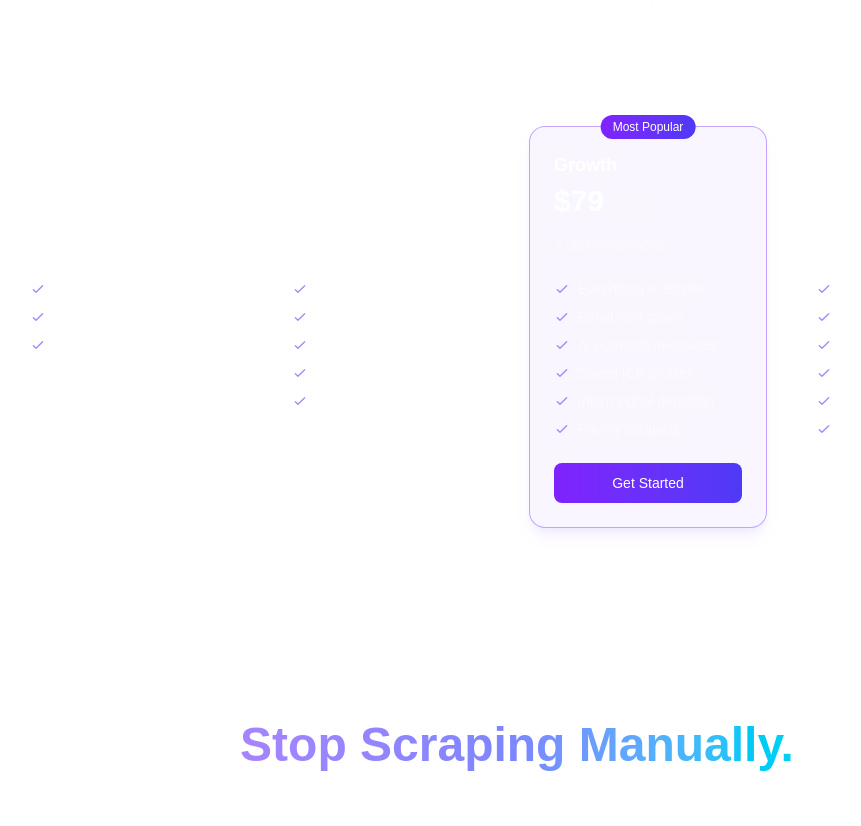
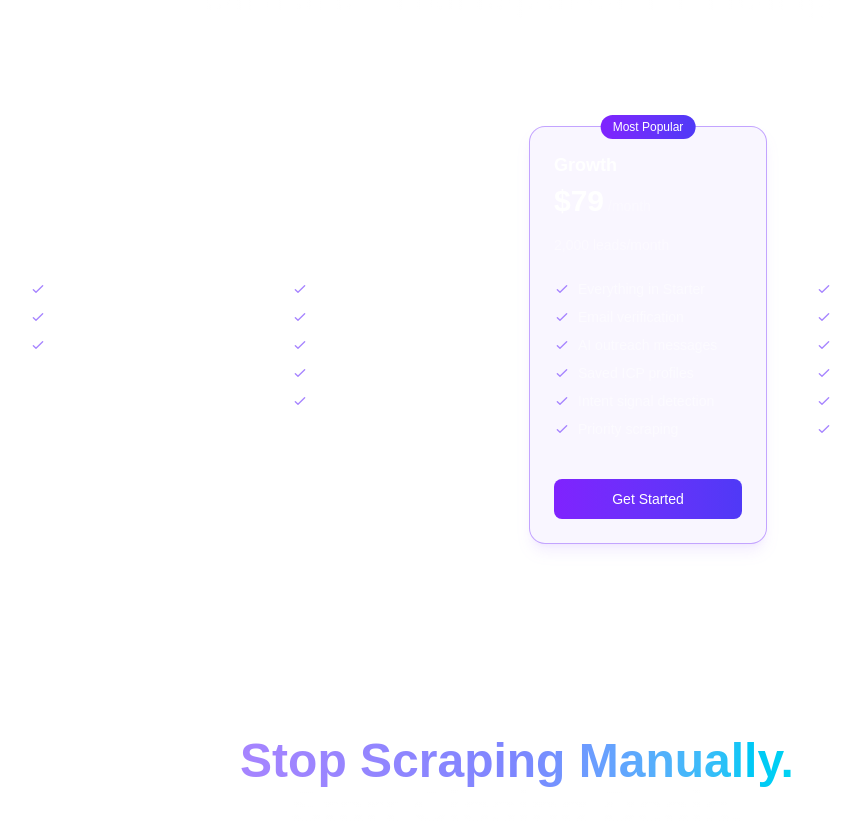
Before and after one commit to sourishkundu23/LeadForge, a Next.js app: page / in a window 1280 px wide. Shown: the part 3780-4606 px from the top of the page, without its empty margins (123-984 px from the left). Built offline with nearby package versions, Linux system fonts and the light colour scheme.

Commit message:
style: align pricing card Get Started buttons cleanly across all plans using flex flex-col h-full and mt-auto

```diff
--- a/src/app/page.tsx
+++ b/src/app/page.tsx
@@ -350,13 +350,13 @@ export default function LandingPage() {
             <p className="text-white/40 text-lg">Start free. Scale when you&apos;re ready.</p>
           </div>
 
-          <div className="grid md:grid-cols-4 gap-6">
+          <div className="grid md:grid-cols-4 gap-6 items-stretch">
             {(Object.entries(PLAN_CONFIG) as [string, typeof PLAN_CONFIG['free']][]).map(([key, plan]) => {
               const isPopular = key === 'growth';
               return (
                 <div
                   key={key}
-                  className={`relative rounded-2xl border p-6 transition-all duration-300 hover:-translate-y-1 ${
+                  className={`relative rounded-2xl border p-6 flex flex-col justify-between transition-all duration-300 hover:-translate-y-1 ${
                     isPopular
                       ? 'border-violet-500/50 bg-violet-500/5 shadow-lg shadow-violet-500/10'
                       : 'border-white/5 bg-white/[0.02] hover:border-white/10'
@@ -367,6 +367,8 @@ export default function LandingPage() {
                       Most Popular
                     </div>
                   )}
+
+                  <div>
                     <h3 className="text-lg font-semibold text-white mb-1">{plan.name}</h3>
                     <div className="flex items-baseline gap-1 mb-4">
                       <span className="text-3xl font-bold text-white">
@@ -387,6 +389,9 @@ export default function LandingPage() {
                         </li>
                       ))}
                     </ul>
+                  </div>
+
+                  <div className="mt-auto pt-4">
                     <Link
                       href="/signup"
                       className={`block text-center py-2.5 rounded-lg text-sm font-medium transition-all ${
@@ -397,6 +402,7 @@ export default function LandingPage() {
                     >
                       {plan.price === 0 ? 'Start Free' : 'Get Started'}
                     </Link>
+                  </div>
                 </div>
               );
             })}
```
Lines whose indentation alone changed are shown as unchanged.
